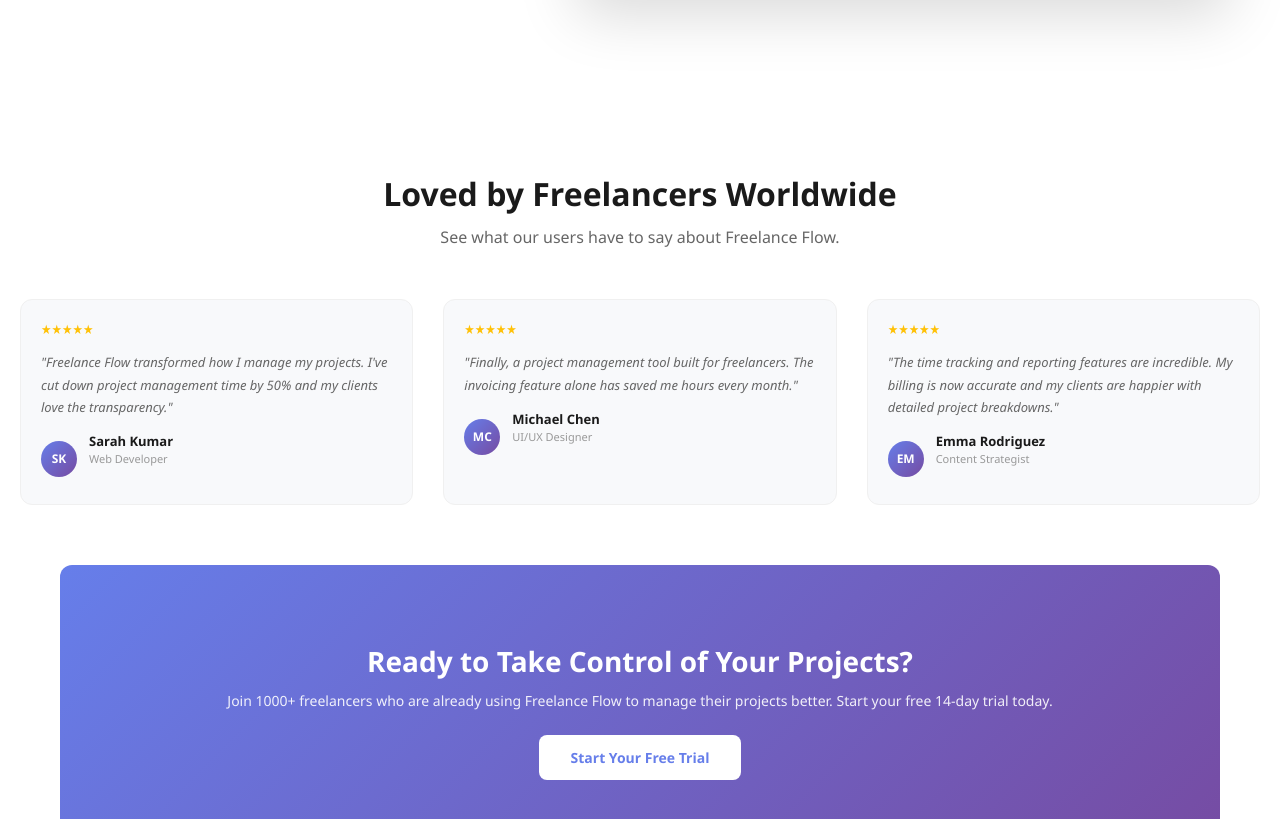
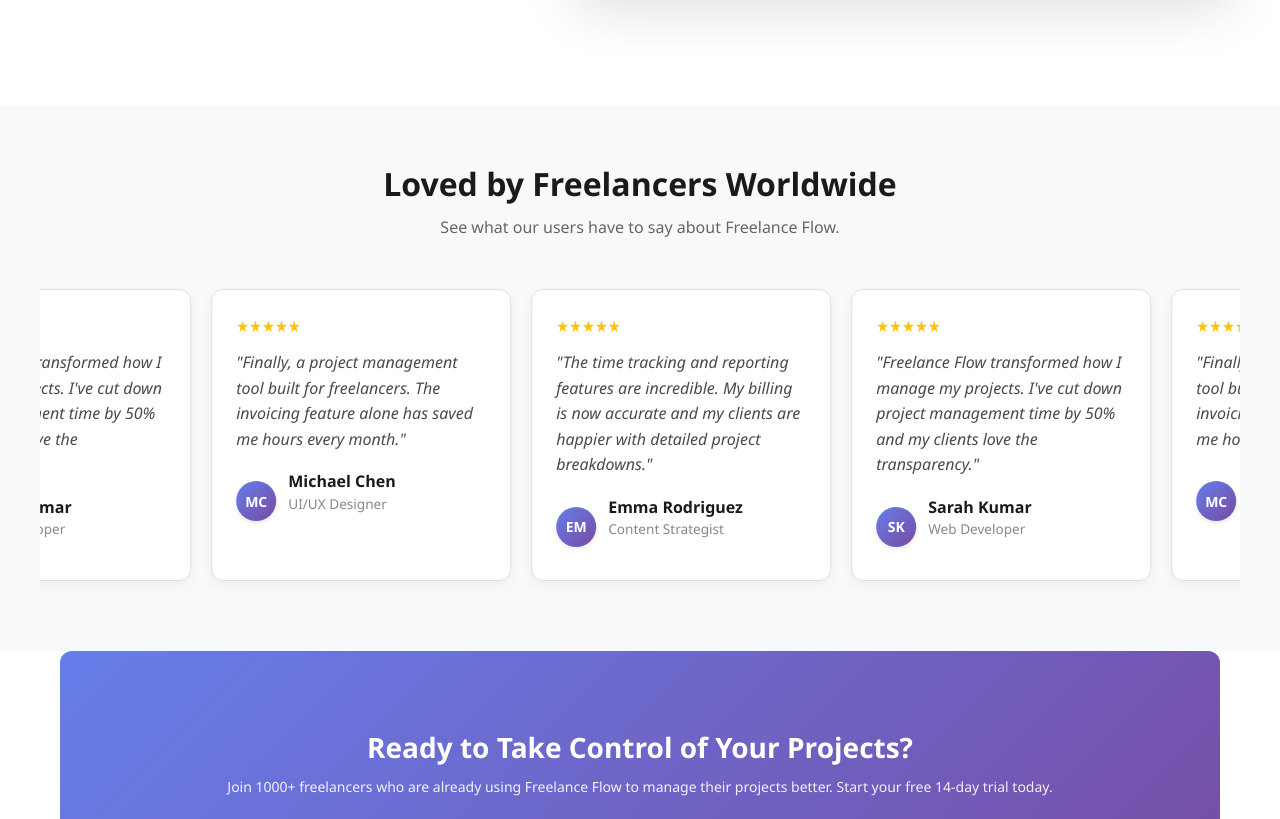
Before and after one commit to HafsaAyesha/ProjectManger, a React (Create React App) app in the folder frontend/: page / in a window 1280 px wide. Shown: the part 2498-3317 px from the top of the page. Built offline with nearby package versions, Linux system fonts and the light colour scheme.

Commit message:
Fixed Testimonials of homepage

```diff
--- a/frontend/src/components/Testimonials/Testimonials.css
+++ b/frontend/src/components/Testimonials/Testimonials.css
@@ -1,33 +1,63 @@
 .testimonials {
     padding: 60px 20px;
-    background: white;
+    background: #f8f9fb;
+    overflow: hidden;
 }
 
-.testimonials-grid {
+.section-header {
+    text-align: center;
+    margin-bottom: 40px;
+}
+.section-header h2 {
+    font-size: 2rem;
+    color: #1a1a1a;
+}
+.section-header p {
+    color: #666;
+    margin-top: 8px;
+}
+
+
+/* Carousel Specific Styles */
+
+.carousel-container {
+    overflow: hidden;
+    max-width: 1200px;
+    margin: 0 auto;
+    padding: 10px 0;
+}
+
+.carousel-track {
     display: flex;
-    flex-direction: column;
-    gap: 20px;
-    margin-top: 40px;
+    width: calc(300px * 6);
+
+    animation: scroll 40s linear infinite;
+    animation-play-state: running;
 }
 
 .testimonial-card {
-    background: #f8f9fb;
-    padding: 20px;
+    flex-shrink: 0;
+    width: 300px;
+    background: white;
+    padding: 24px;
     border-radius: 12px;
-    border: 1px solid #f0f0f0;
+    border: 1px solid #e0e0e0;
+    margin-right: 20px;
+    box-shadow: 0 4px 12px rgba(0, 0, 0, 0.05);
+    transition: transform 0.3s ease;
 }
 
 .stars {
     color: #ffc107;
     margin-bottom: 12px;
-    font-size: 13px;
+    font-size: 16px;
 }
 
 .testimonial-text {
-    font-size: 13px;
-    color: #666;
-    line-height: 1.7;
-    margin-bottom: 16px;
+    font-size: 1rem;
+    color: #4a4a4a;
+    line-height: 1.6;
+    margin-bottom: 20px;
     font-style: italic;
 }
 
@@ -38,42 +68,63 @@
 }
 
 .author-avatar {
-    width: 36px;
-    height: 36px;
+    width: 40px;
+    height: 40px;
     border-radius: 50%;
     background: linear-gradient(135deg, #667eea 0%, #764ba2 100%);
     display: flex;
     align-items: center;
     justify-content: center;
     color: white;
-    font-weight: 700;
-    font-size: 12px;
+    font-weight: 600;
+    font-size: 14px;
+    box-shadow: 0 2px 5px rgba(0, 0, 0, 0.1);
 }
 
 .author-info h4 {
-    font-size: 13px;
+    font-size: 1rem;
     font-weight: 700;
     color: #1a1a1a;
     margin-bottom: 2px;
 }
 
 .author-info p {
-    font-size: 11px;
-    color: #999;
+    font-size: 0.85rem;
+    color: #888;
 }
 
-/* MEDIA QUERIES */
-@media (min-width: 601px) {
-    .testimonials-grid {
-        display: grid;
-        grid-template-columns: repeat(2, 1fr);
-        gap: 20px;
+
+/* Keyframes for the continuous scroll animation */
+@keyframes scroll {
+    0% {
+        transform: translateX(0);
+    }
+    100% {
+        transform: translateX(calc(-300px * 3 - 20px * 3));
+    }
+}
+
+
+/* MEDIA QUERIES for responsiveness */
+@media (max-width: 600px) {
+    .testimonial-card {
+        width: 85vw;
+        margin-right: 4vw;
+    }
+
+    .carousel-track {
+        width: calc(85vw * 6 + 4vw * 6);
+    }
+
+    @keyframes scroll {
+        100% {
+            transform: translateX(calc(-85vw * 3 - 4vw * 3));
+        }
     }
 }
 
 @media (min-width: 993px) {
-    .testimonials-grid {
-        grid-template-columns: repeat(3, 1fr);
-        gap: 30px;
+    .carousel-track {
+        width: calc(300px * 6 + 20px * 6);
     }
 }
--- a/frontend/src/components/Testimonials/Testimonials.jsx
+++ b/frontend/src/components/Testimonials/Testimonials.jsx
@@ -8,15 +8,25 @@
     { text: "The time tracking and reporting features are incredible. My billing is now accurate and my clients are happier with detailed project breakdowns.", name: "Emma Rodriguez", role: "Content Strategist", initials: "EM" },
   ];
 
+  // Duplicate testimonials for an infinite-scroll visual effect (3 originals + 3 copies = 6 total)
+  const infiniteTestimonials = [...testimonials, ...testimonials];
+
   return (
     <section className="testimonials" id="testimonials">
       <div className="section-header">
         <h2>Loved by Freelancers Worldwide</h2>
         <p>See what our users have to say about Freelance Flow.</p>
       </div>
-      <div className="testimonials-grid">
-        {testimonials.map((t, index) => (
-          <div className="testimonial-card" key={index}>
+
+
+      <div className="carousel-container">
+        <div className="carousel-track">
+          {infiniteTestimonials.map((t, index) => (
+            <div
+              className="testimonial-card"
+              key={index}
+              data-card-index={index % testimonials.length}
+            >
               <div className="stars">★★★★★</div>
               <p className="testimonial-text">"{t.text}"</p>
               <div className="testimonial-author">
@@ -29,6 +39,7 @@
             </div>
           ))}
         </div>
+      </div>
     </section>
   );
 };
```
Lines whose indentation alone changed are shown as unchanged.
